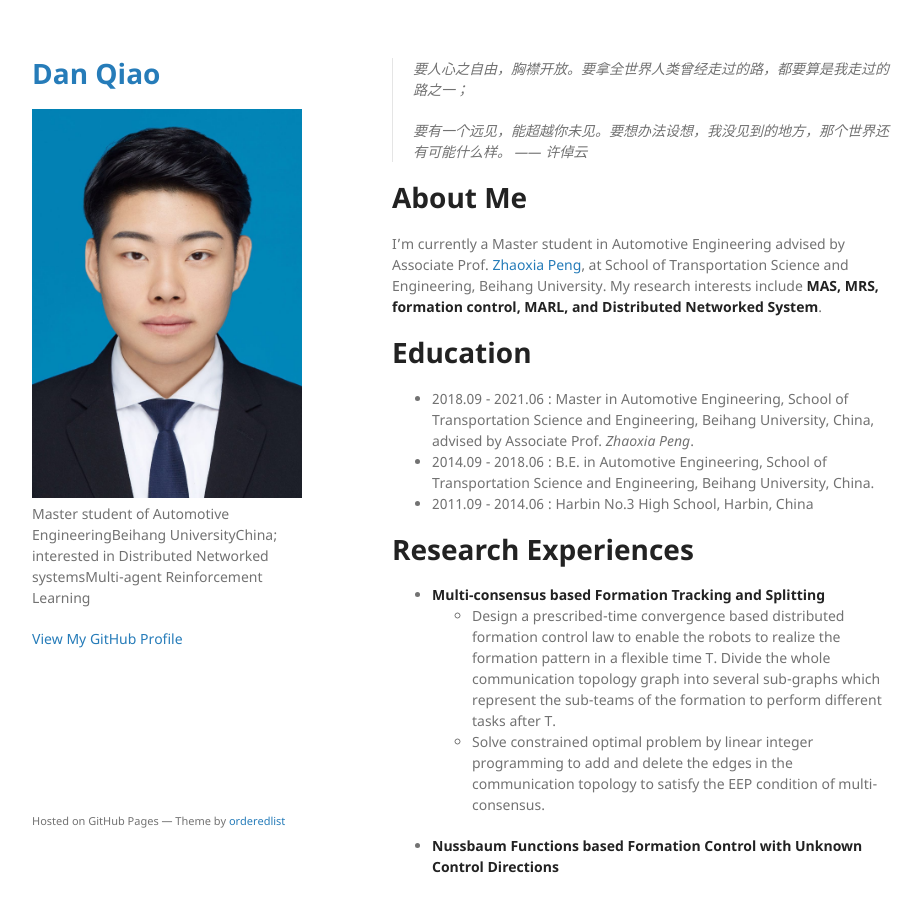
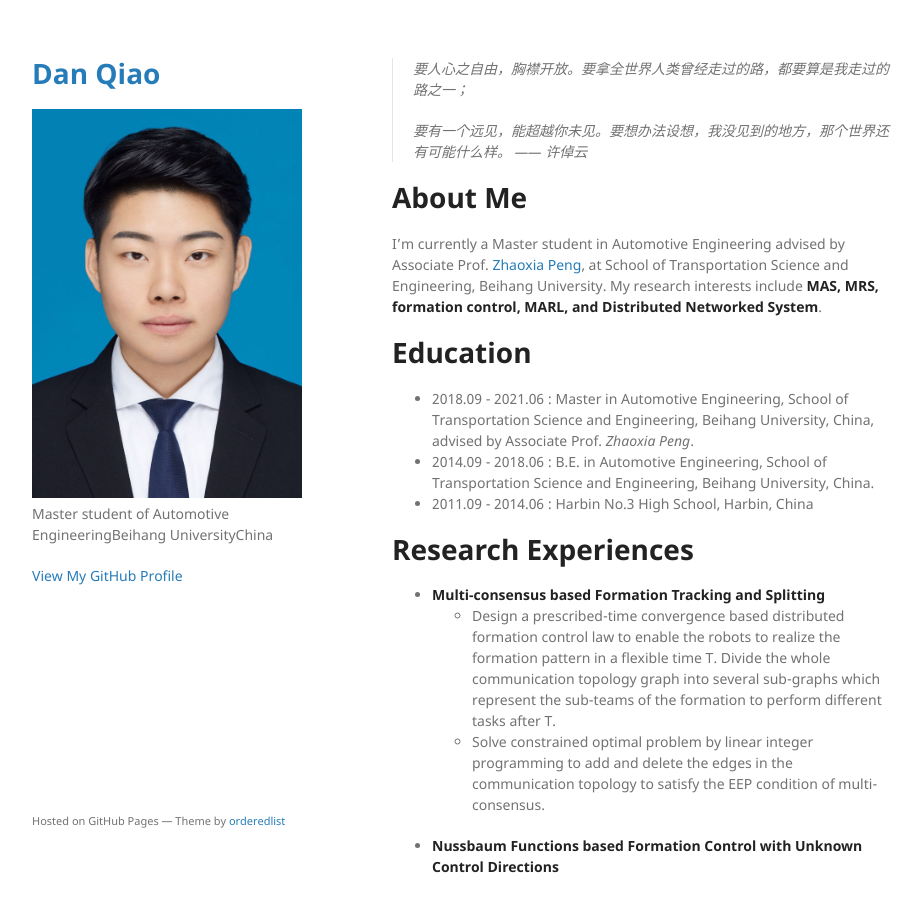
Before and after one commit to qiaodanbuaa/qiaodanbuaa.github.io, a Jekyll site: the page built from index.md, in a window 1280 px wide and 900 px high. Shown: the whole window, without its empty margins (178-1100 px from the left). Built offline with Jekyll 4.4.1, drawn with Linux system fonts in a browser that asks for light colours; our own code applies the rules of GitHub Pages for plain Markdown files.

Commit message:
Update _config.yml

```diff
--- a/_config.yml
+++ b/_config.yml
@@ -1,4 +1,4 @@
 theme: jekyll-theme-minimal
 title: [Dan Qiao]
-description: [Master student of Automotive Engineering, Beihang University, China; interested in Distributed Networked systems, Multi-agent Reinforcement Learning]
+description: [Master student of Automotive Engineering, Beihang University, China]
 logo: /assets/photo.png
```
